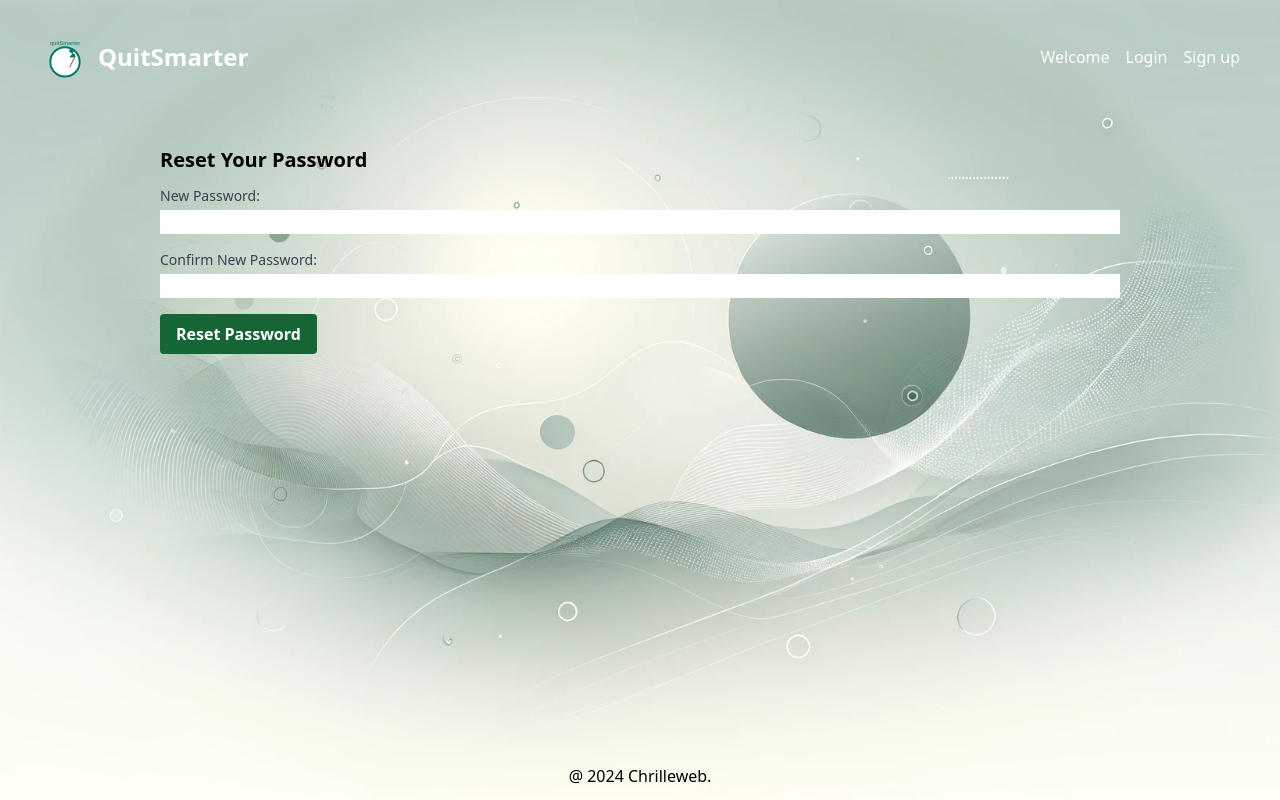
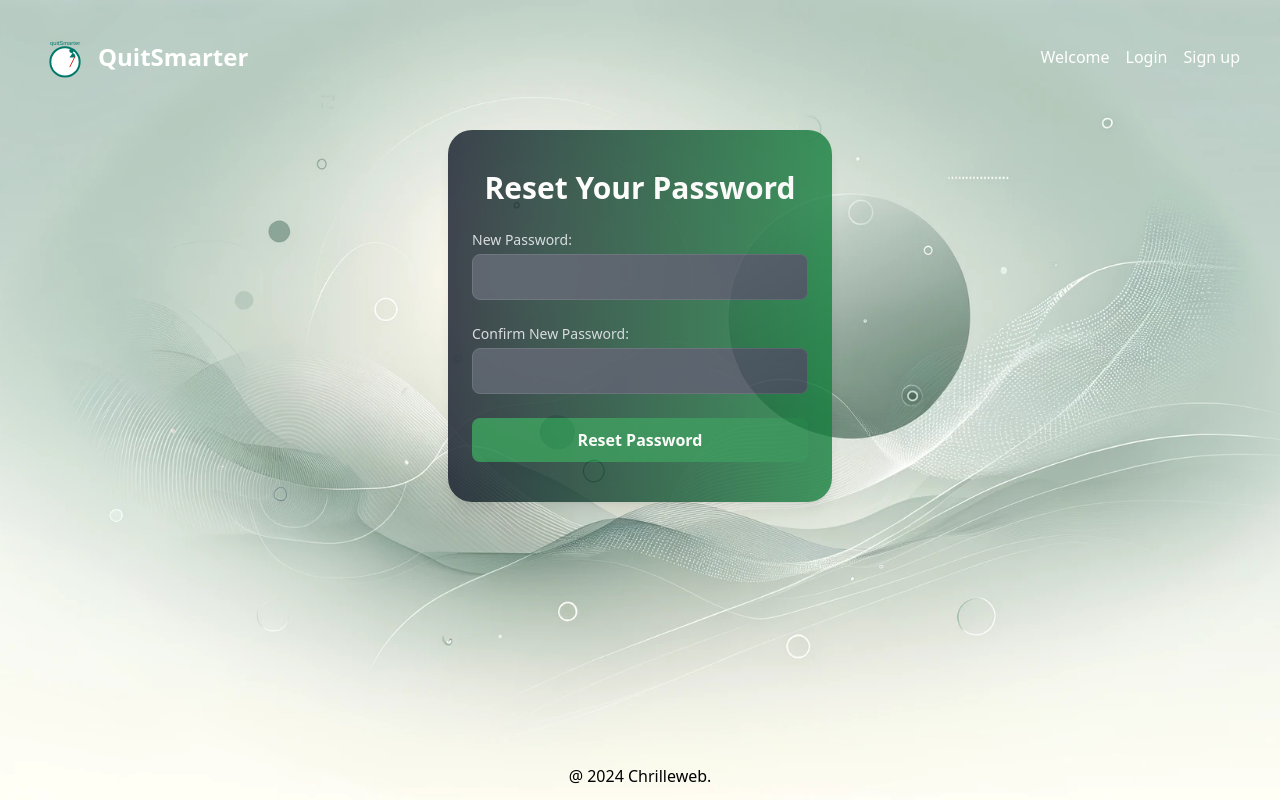
Before and after one commit to Chrilleweb/Fullstack-Eksamen, a SvelteKit app in the folder frontend/: page /reset-password/1 in a window 1280 px wide. Built offline with nearby package versions, Linux system fonts and the light colour scheme.

Commit message:
Reset password styling

```diff
--- a/frontend/src/routes/login/+page.svelte
+++ b/frontend/src/routes/login/+page.svelte
@@ -84,7 +84,9 @@
 				>Forgot password?</a
 			>
 		</div>
-		<a class="text-blue-500 mb-4 block" href="/signup">Don't have an account? Sign up here</a>
+		<a class="text-blue-500 hover:underline mb-4 block" href="/signup"
+			>Don't have an account? Sign up here</a
+		>
 		<button
 			type="submit"
 			class="w-full bg-gray-500 text-white px-4 py-2 rounded-md hover:bg-gray-600 transition duration-150"
--- a/frontend/src/routes/reset-password/[token]/+page.svelte
+++ b/frontend/src/routes/reset-password/[token]/+page.svelte
@@ -50,42 +50,46 @@
 	<title>Reset Your Password</title>
 </svelte:head>
 
-<div class="container mx-auto p-4">
-	<h1 class="text-xl font-bold mb-3">Reset Your Password</h1>
+<div
+	class="container mx-auto py-10 px-6 bg-gradient-to-r from-gray-900 to-green-700 text-white rounded-3xl shadow-lg opacity-80 w-full max-w-sm"
+>
+	<h1 class="text-3xl font-extrabold mb-6 text-center">Reset Your Password</h1>
 	{#if message}
 		{#if message.includes('Password has been reset successfully')}
-			<p class="text-green-500 mb-4">{message}</p>
-			<a class="text-blue-500 mb-4 block" href="/login">Login here!</a>
+			<p class="text-green-400 mb-4 text-center">{message}</p>
+			<a class="text-blue-400 hover:text-blue-600 mb-4 block text-center" href="/login"
+				>Login here!</a
+			>
 		{:else}
-			<p class="text-red-500 mb-4">{message}</p>
+			<p class="text-red-400 mb-4 text-center">{message}</p>
 		{/if}
 	{/if}
 	<form on:submit|preventDefault={resetPassword}>
-		<div class="mb-4">
-			<label for="newPassword" class="block text-sm font-medium text-gray-700">New Password:</label>
+		<div class="mb-6">
+			<label for="newPassword" class="block text-sm font-medium text-gray-300">New Password:</label>
 			<input
 				type="password"
 				id="newPassword"
 				bind:value={newPassword}
-				class="form-input mt-1 block w-full"
+				class="mt-1 block w-full border border-gray-600 rounded-lg p-2.5 bg-gray-700 text-white placeholder-gray-400 focus:ring-blue-500 focus:border-blue-500"
 				required
 			/>
 		</div>
-		<div class="mb-4">
-			<label for="confirmPassword" class="block text-sm font-medium text-gray-700"
+		<div class="mb-6">
+			<label for="confirmPassword" class="block text-sm font-medium text-gray-300"
 				>Confirm New Password:</label
 			>
 			<input
 				type="password"
 				id="confirmPassword"
 				bind:value={confirmPassword}
-				class="form-input mt-1 block w-full"
+				class="mt-1 block w-full border border-gray-600 rounded-lg p-2.5 bg-gray-700 text-white placeholder-gray-400 focus:ring-blue-500 focus:border-blue-500"
 				required
 			/>
 		</div>
 		<button
 			type="submit"
-			class="bg-green-800 hover:bg-green-900 text-white font-bold py-2 px-4 rounded"
+			class="w-full bg-green-700 hover:bg-green-800 text-white font-bold py-2.5 px-4 rounded-lg focus:outline-none focus:ring-2 focus:ring-green-500 focus:ring-opacity-50 transition duration-150"
 			disabled={processing}
 		>
 			{#if processing}Processing...{:else}Reset Password{/if}
```
